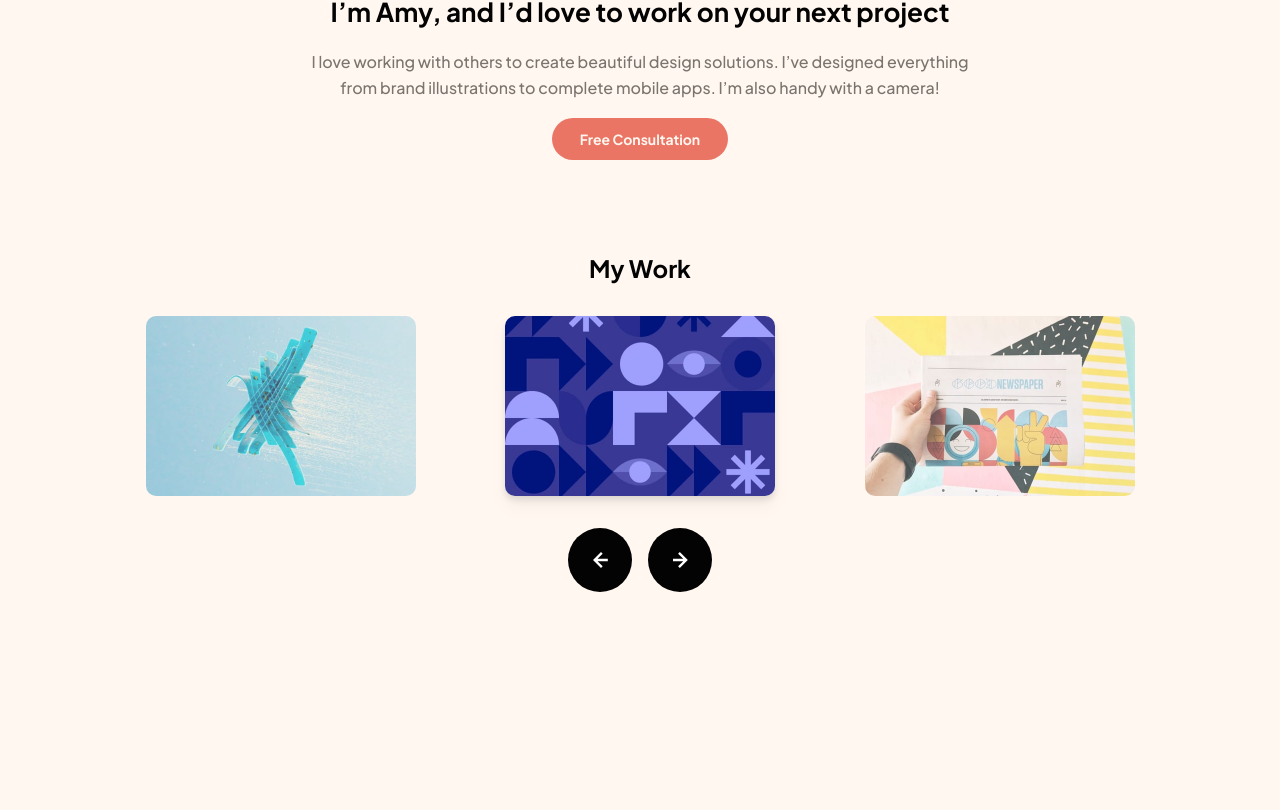
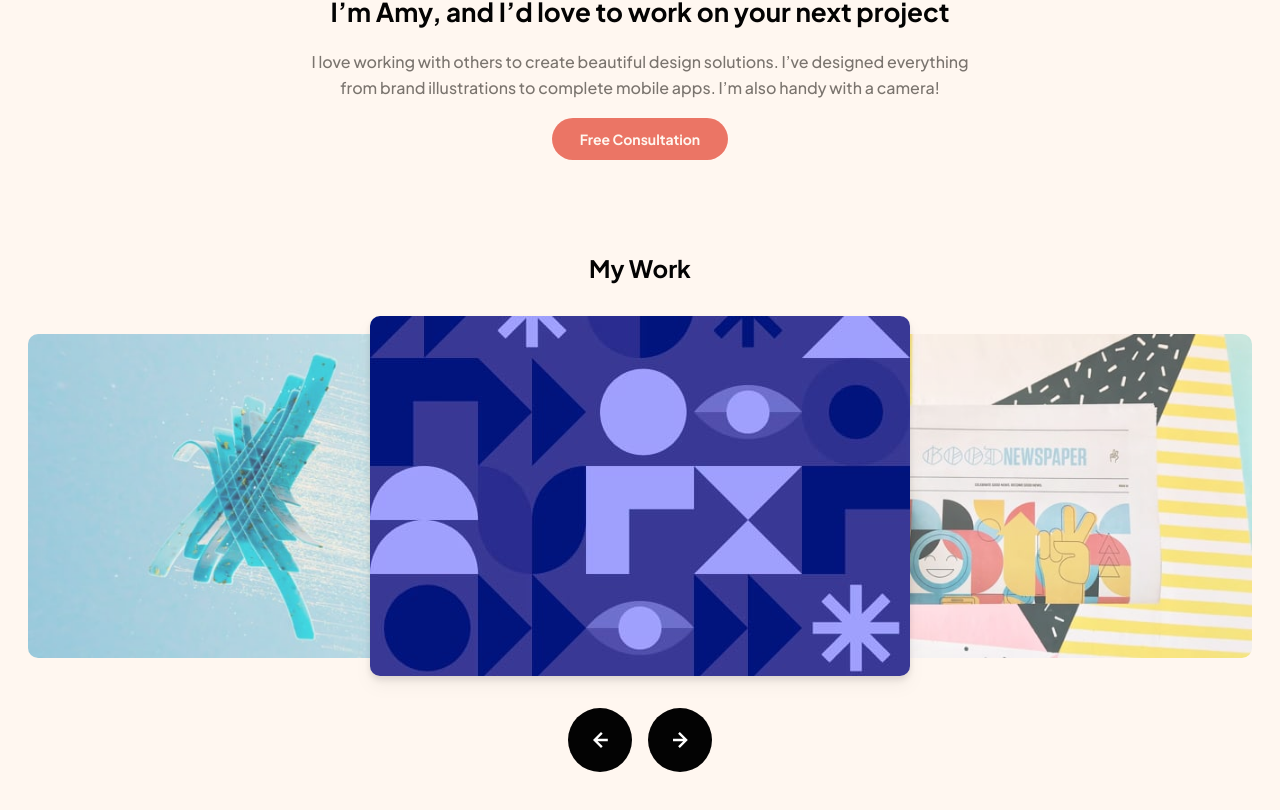
Before and after one commit to richieAiello/mock-design-portfolio, a React (Vite) app: page / in a window 1280 px wide. Shown: the part 1830-2640 px from the top of the page. Before the commit the page ends 2522 px from the top, so only its background shows below. Built offline with nearby package versions, Linux system fonts and the light colour scheme.

Commit message:
Styled Carousel.jsx and CarouselSlide.jsx.

```diff
--- a/src/components/projects/Carousel.jsx
+++ b/src/components/projects/Carousel.jsx
@@ -46,19 +46,25 @@ const Carousel = props => {
 
   return (
     <div>
-      <div className="container relative w-screen h-[180px]">
+      <div
+        className="mx-auto max-w-[350px] relative w-screen h-[180px]
+        md:h-[360px] md:max-w-[750px]"
+      >
         <CarouselSlide
           src="./image-slide-1.jpg"
-          className="left-[-150px] opacity-75"
+          className=" h-[90%] w-[243px] opacity-75 left-[-130px]
+          md:left-[-237px]  md:w-[486px]"
         />
         <CarouselSlide
           src="./image-slide-2.jpg"
-          className="left-0 right-0 mx-auto z-50 drop-shadow-lg"
+          className="h-full w-[270px] left-0 right-0 mx-auto z-50 drop-shadow-lg
+          md:w-[540px]"
           current
         />
         <CarouselSlide
           src="./image-slide-3.jpg"
-          className="right-[-150px] opacity-75"
+          className="h-[90%] w-[243px] opacity-75 right-[-130px]
+            md:right-[-237px]  md:w-[486px]"
         />
       </div>
       <div className="w-max space-x-4 mx-auto mt-8">
--- a/src/components/projects/CarouselSlide.jsx
+++ b/src/components/projects/CarouselSlide.jsx
@@ -6,7 +6,7 @@ const CarouselSlide = props => {
         alt=""
         loading="lazy"
         className={`
-          absolute top-0 rounded-[0.625rem] w-[270px] h-[180px]
+          absolute top-0 bottom-0 my-auto rounded-[0.625rem]
           duration-[400ms] slide-animation
           ${props.className}
         `}
```
